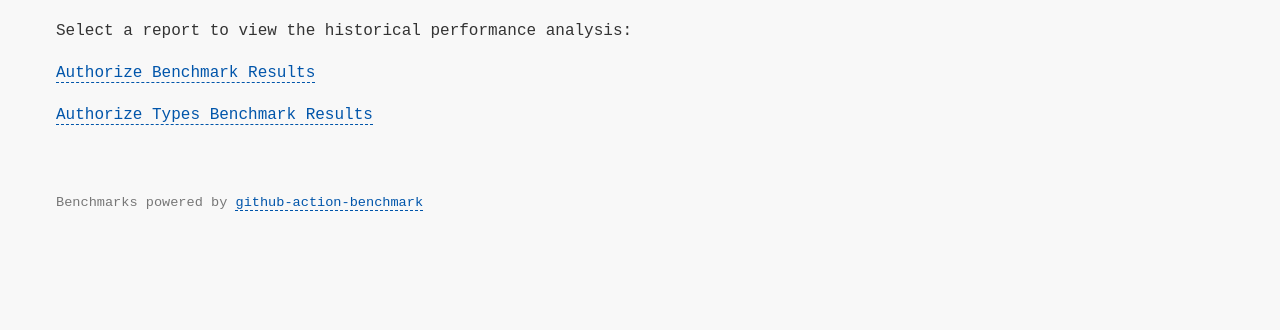
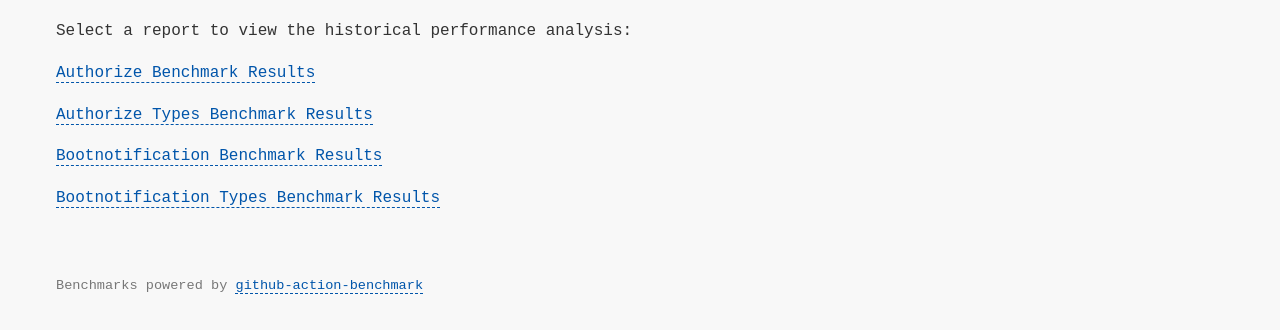
Before and after one commit to aasanchez/ocpp16messages, a plain HTML site: page index.html in a window 1280 px wide. Shown: the part 136-466 px from the top of the page. Drawn offline with Linux system fonts and the light colour scheme.

Commit message:
feat(index.html): add Bootnotification benchmark links to the navigation menu for improved accessibility to benchmark results

```diff
--- a/index.html
+++ b/index.html
@@ -57,6 +57,10 @@
     <li><a href="authorize-benchmarks/">Authorize Benchmark Results</a></li>
     <li><a href="authorize-types-benchmarks/">Authorize Types Benchmark Results</a></li>
   </ul>
+  <ul>
+    <li><a href="bootnotification-benchmarks/">Bootnotification Benchmark Results</a></li>
+    <li><a href="bootnotification-types-benchmarks/">Bootnotification Types Benchmark Results</a></li>
+  </ul>
 
   <div class="footer">
     Benchmarks powered by <a href="https://github.com/benchmark-action/github-action-benchmark" target="_blank">github-action-benchmark</a>
```
